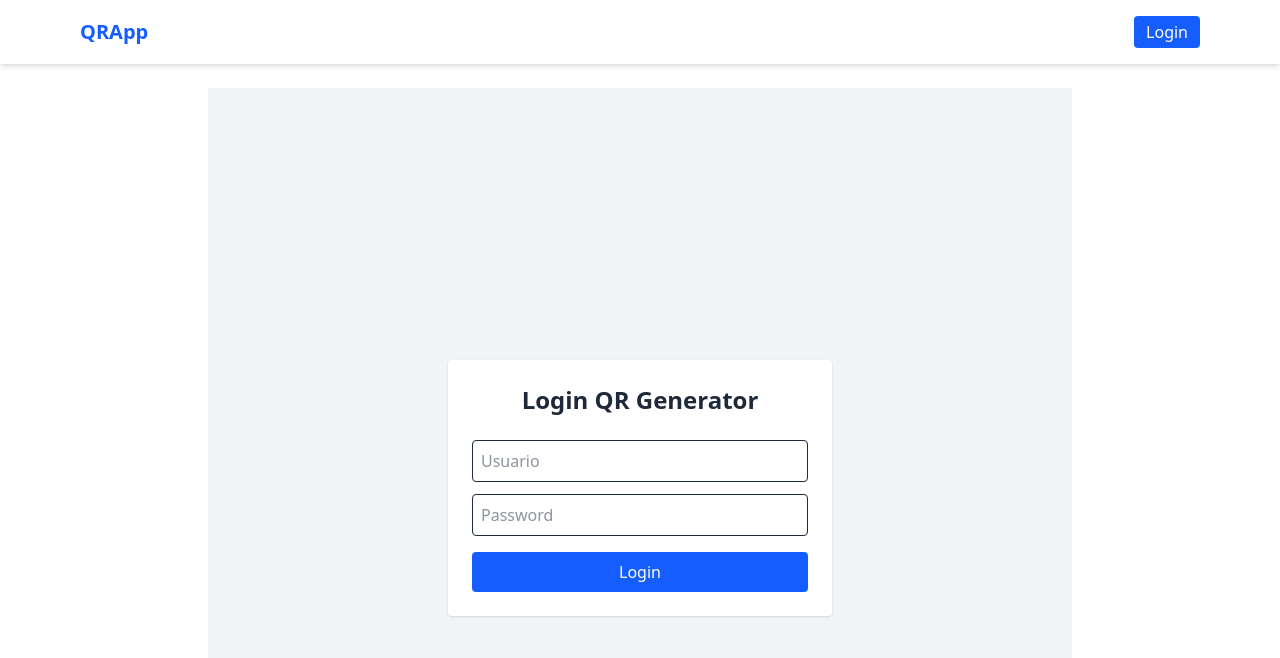
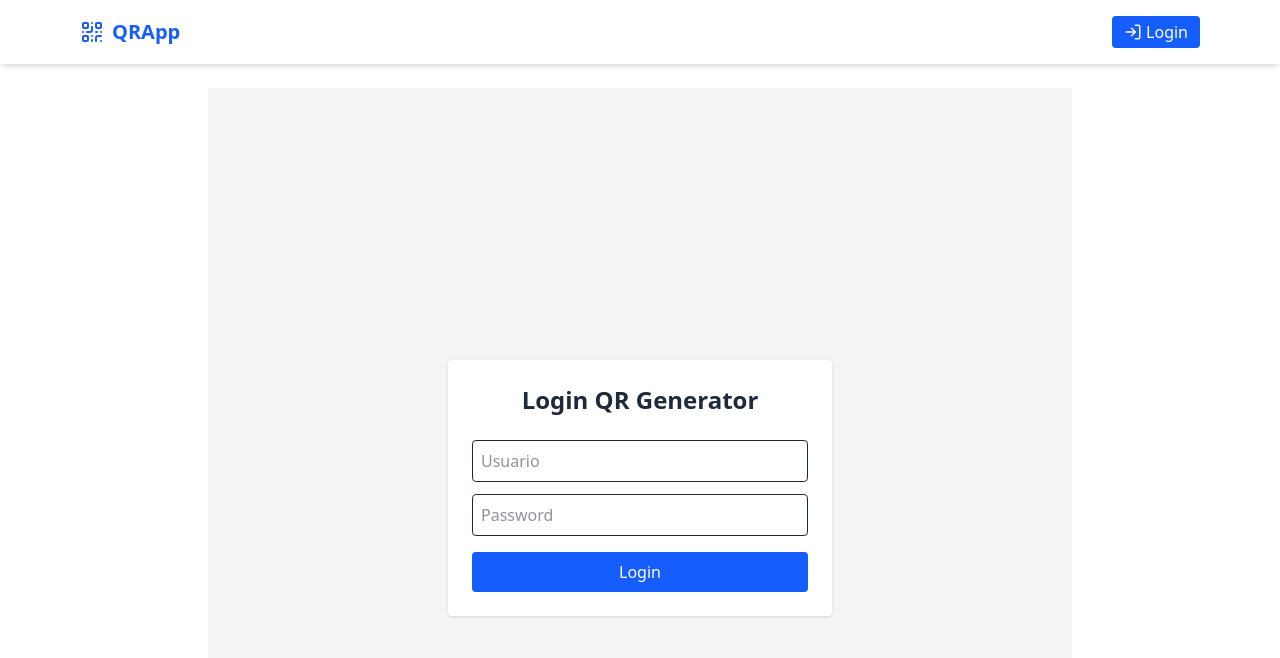
Before and after one commit to ehernandezvilla/qr-me-xyz, a Next.js app: page /login in a window 1280 px wide. Shown: the top 658 px of the page. Built offline with nearby package versions, Linux system fonts and the light colour scheme; no server answers.

Commit message:
adding README

```diff
--- a/app/components/NavbarComponent.tsx
+++ b/app/components/NavbarComponent.tsx
@@ -1,4 +1,4 @@
-// /app/components/NavbarComponent.tsx
+//app/components/NavbarComponent.tsx
 
 'use client';
 
@@ -6,10 +6,20 @@ import Link from 'next/link';
 import { useEffect, useState } from 'react';
 import { getCurrentUser, logout } from '@/app/lib/auth';
 import { useRouter } from 'next/navigation';
+import {
+  Menu,
+  X,
+  LogIn,
+  LogOut,
+  Home,
+  History,
+  QrCode,
+} from 'lucide-react';
 
 export default function NavbarComponent() {
   const router = useRouter();
   const [user, setUser] = useState<string | null>(null);
+  const [menuOpen, setMenuOpen] = useState(false);
 
   useEffect(() => {
     const currentUser = getCurrentUser();
@@ -21,35 +31,56 @@ export default function NavbarComponent() {
     router.push('/login');
   };
 
+  const toggleMenu = () => {
+    setMenuOpen((prev) => !prev);
+  };
+
   return (
-    <nav className="bg-white dark:bg-gray-900 shadow-md">
+    <nav className="bg-white dark:bg-gray-900 shadow-md sticky top-0 z-50">
       <div className="max-w-6xl mx-auto px-4">
         <div className="flex justify-between items-center py-4">
-          {/* Left: Logo & Links */}
-          <div className="flex items-center space-x-6">
-            <Link href="/" className="text-xl font-bold text-blue-600">
-              QRApp
+          {/* Left: Logo */}
+          <div className="flex items-center space-x-4">
+            <Link
+              href="/"
+              className="text-xl font-bold text-blue-600 flex items-center space-x-2"
+            >
+              <QrCode size={24} />
+              <span>QRApp</span>
             </Link>
+          </div>
+
+          {/* Mobile menu button */}
+          <div className="md:hidden flex items-center">
+            <button
+              onClick={toggleMenu}
+              className="text-gray-700 dark:text-gray-300 focus:outline-none"
+            >
+              {menuOpen ? <X size={28} /> : <Menu size={28} />}
+            </button>
+          </div>
+
+          {/* Desktop menu */}
+          <div className="hidden md:flex items-center space-x-6">
             {user && (
               <>
                 <Link
                   href="/dashboard"
-                  className="text-gray-700 dark:text-gray-300 hover:text-blue-500"
+                  className="flex items-center text-gray-700 dark:text-gray-300 hover:text-blue-500 transition-colors"
                 >
+                  <Home size={18} className="mr-1" />
                   Dashboard
                 </Link>
                 <Link
                   href="/dashboard/history"
-                  className="text-gray-700 dark:text-gray-300 hover:text-blue-500"
+                  className="flex items-center text-gray-700 dark:text-gray-300 hover:text-blue-500 transition-colors"
                 >
+                  <History size={18} className="mr-1" />
                   Historial
                 </Link>
               </>
             )}
-          </div>
 
-          {/* Right: User / Login / Logout */}
-          <div className="flex items-center space-x-4">
             {user ? (
               <>
                 <span className="text-gray-700 dark:text-gray-300">
@@ -57,22 +88,72 @@ export default function NavbarComponent() {
                 </span>
                 <button
                   onClick={handleLogout}
-                  className="bg-red-500 hover:bg-red-600 text-white px-3 py-1 rounded"
+                  className="flex items-center bg-red-500 hover:bg-red-600 text-white px-3 py-1 rounded transition-colors"
                 >
+                  <LogOut size={18} className="mr-1" />
                   Logout
                 </button>
               </>
             ) : (
               <Link
                 href="/login"
-                className="bg-blue-600 hover:bg-blue-700 text-white px-3 py-1 rounded"
+                className="flex items-center bg-blue-600 hover:bg-blue-700 text-white px-3 py-1 rounded transition-colors"
               >
+                <LogIn size={18} className="mr-1" />
                 Login
               </Link>
             )}
           </div>
         </div>
       </div>
+
+      {/* Mobile menu */}
+      {menuOpen && (
+        <div className="md:hidden px-4 pb-4 space-y-2 bg-white dark:bg-gray-900 transition-all duration-300">
+          {user && (
+            <>
+              <Link
+                href="/dashboard"
+                className="flex items-center text-gray-700 dark:text-gray-300 hover:text-blue-500 transition-colors"
+                onClick={toggleMenu}
+              >
+                <Home size={18} className="mr-2" />
+                Dashboard
+              </Link>
+              <Link
+                href="/dashboard/history"
+                className="flex items-center text-gray-700 dark:text-gray-300 hover:text-blue-500 transition-colors"
+                onClick={toggleMenu}
+              >
+                <History size={18} className="mr-2" />
+                Historial
+              </Link>
+            </>
+          )}
+
+          {user ? (
+            <button
+              onClick={() => {
+                handleLogout();
+                toggleMenu();
+              }}
+              className="flex items-center bg-red-500 hover:bg-red-600 text-white px-3 py-1 rounded w-full transition-colors"
+            >
+              <LogOut size={18} className="mr-2" />
+              Logout
+            </button>
+          ) : (
+            <Link
+              href="/login"
+              className="flex items-center bg-blue-600 hover:bg-blue-700 text-white px-3 py-1 rounded w-full transition-colors"
+              onClick={toggleMenu}
+            >
+              <LogIn size={18} className="mr-2" />
+              Login
+            </Link>
+          )}
+        </div>
+      )}
     </nav>
   );
 }
--- a/app/layout.tsx
+++ b/app/layout.tsx
@@ -1,8 +1,6 @@
-//app/layout.tsx
-
 import './globals.css';
 import type { Metadata } from 'next';
-import NavbarComponent from './components/NavbarComponent'; // importa el navbar
+import NavbarComponent from './components/NavbarComponent';
 
 export const metadata: Metadata = {
   title: 'QR Generator App - YOURLS/BAKSLASH',
@@ -13,9 +11,7 @@ export default function RootLayout({ children }: { children: React.ReactNode })
   return (
     <html lang="es">
       <body className="min-h-screen bg-white text-gray-800 antialiased">
-        {/* Navbar arriba */}
         <NavbarComponent />
-        {/* Contenido principal */}
         <main className="max-w-4xl mx-auto py-6 px-4">
           {children}
         </main>
--- a/package.json
+++ b/package.json
@@ -9,6 +9,7 @@
     "lint": "next lint"
   },
   "dependencies": {
+    "lucide-react": "^0.513.0",
     "mysql2": "^3.14.1",
     "next": "15.3.3",
     "qrcode.react": "^4.2.0",
```
Also changed, not shown: 2 other files (tests, documents, lock files or other folders).
